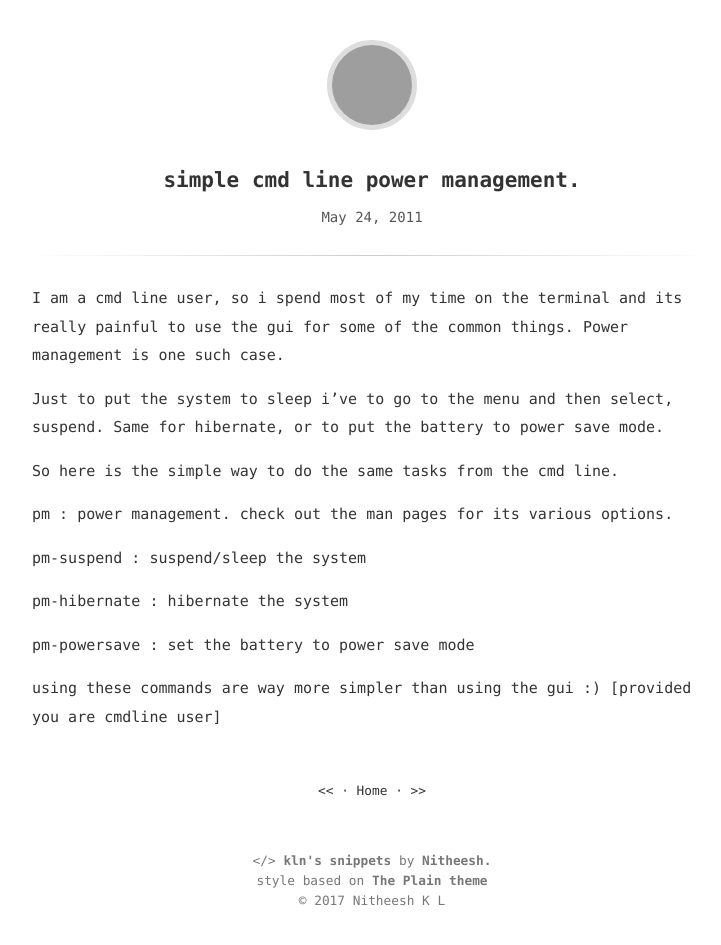
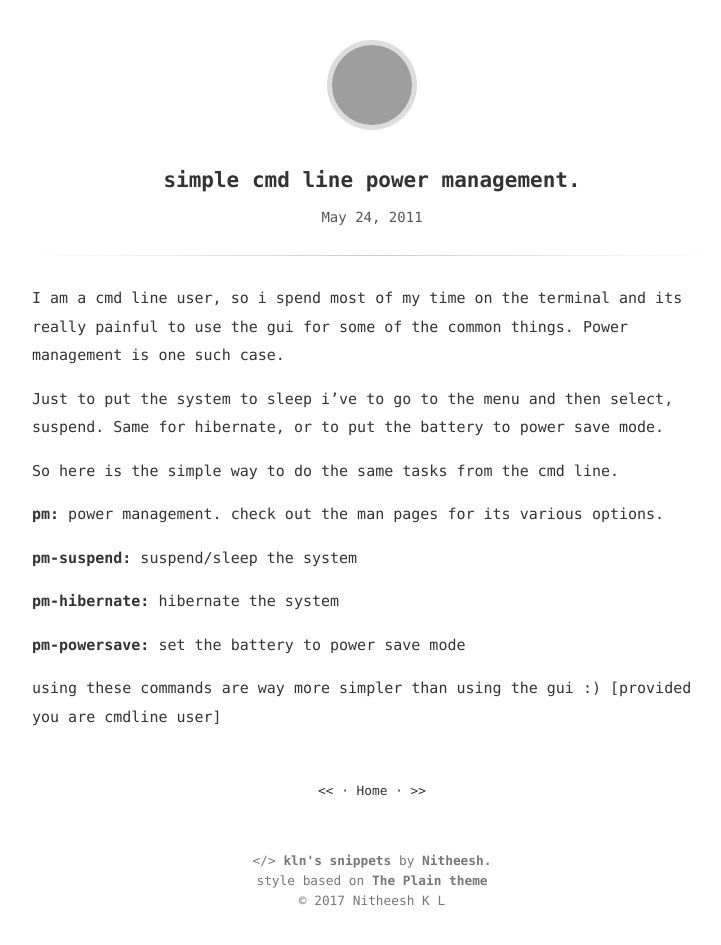
Before and after one commit to nitheeshkl/nitheeshkl.github.io, a Jekyll site: the page built from _posts/2011-05-24-simple-cmd-line-power-management.markdown, in a window 1280 px wide, cut to the strip 0-946 px from the top of the page. Shown: the whole strip, without its empty margins (268-989 px from the left). Built offline with Jekyll 4.4.1, drawn with Linux system fonts in a browser that asks for light colours; grey boxes are pictures that could not be loaded.

Commit message:
fix cmdline pm
Signed-off-by: Nitheesh K L <nitheesh.k.l@intel.com>

```diff
--- a/_posts/2011-05-24-simple-cmd-line-power-management.markdown
+++ b/_posts/2011-05-24-simple-cmd-line-power-management.markdown
@@ -20,12 +20,12 @@ Just to put the system to sleep i’ve to go to the menu and then select, suspen
 
 So here is the simple way to do the same tasks from the cmd line.
 
-pm : power management. check out the man pages for its various options.
+**pm:** power management. check out the man pages for its various options.
 
-pm-suspend : suspend/sleep the system
+**pm-suspend:** suspend/sleep the system
 
-pm-hibernate : hibernate the system
+**pm-hibernate:** hibernate the system
 
-pm-powersave : set the battery to power save mode
+**pm-powersave:** set the battery to power save mode
 
 using these commands are way more simpler than using the gui :) [provided you are cmdline user]
```
